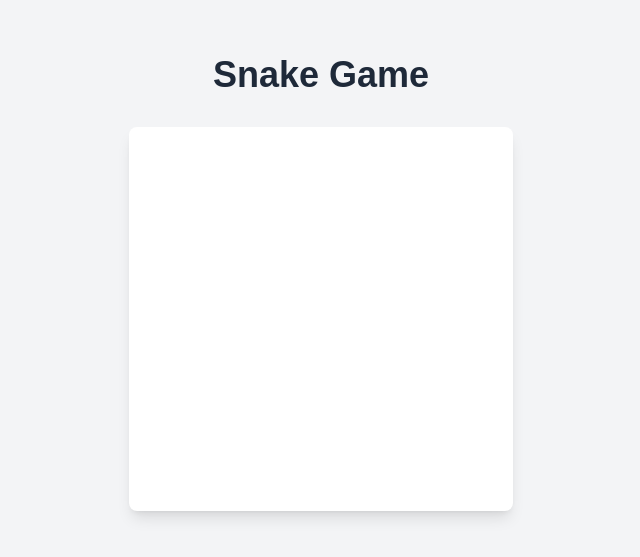
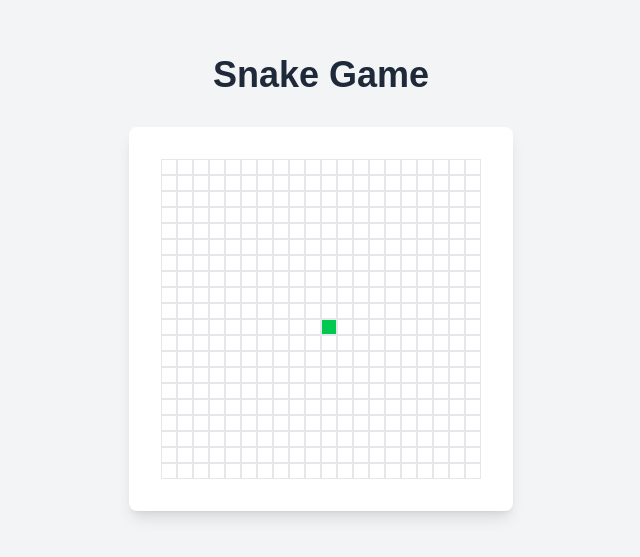
Before and after one commit to Bjornkjohnson/cool_site, a Next.js app: page /snake in a window 1280 px wide. Shown: the part 117-674 px from the top of the page, without its empty margins (319-959 px from the left). Built offline with nearby package versions, Linux system fonts and the light colour scheme.

Commit message:
Add Tailwind CSS configuration and enhance SnakeGame component with grid layout and keyboard controls

```diff
--- a/src/components/SnakeGame.tsx
+++ b/src/components/SnakeGame.tsx
@@ -1,7 +1,55 @@
+'use client';
+
+import { useState, useEffect } from 'react';
+
+const GRID_SIZE = 20;
+const CELL_SIZE = 20;
+
 export default function SnakeGame() {
+  const [snake, setSnake] = useState([{ x: 10, y: 10 }]);
+  const [direction, setDirection] = useState('RIGHT');
+
+  useEffect(() => {
+    const handleKeyPress = (e: KeyboardEvent) => {
+      switch (e.key) {
+        case 'ArrowUp':
+          setDirection('UP');
+          break;
+        case 'ArrowDown':
+          setDirection('DOWN');
+          break;
+        case 'ArrowLeft':
+          setDirection('LEFT');
+          break;
+        case 'ArrowRight':
+          setDirection('RIGHT');
+          break;
+      }
+    };
+
+    window.addEventListener('keydown', handleKeyPress);
+    return () => window.removeEventListener('keydown', handleKeyPress);
+  }, []);
+
   return (
-    <div className="w-96 h-96 bg-white rounded-lg shadow-lg">
-      {/* Game content will go here */}
+    <div className="w-96 h-96 bg-white rounded-lg shadow-lg p-4 flex items-center justify-center">
+      <div className="grid grid-cols-20 grid-rows-20 w-80 h-80">
+        {Array.from({ length: GRID_SIZE * GRID_SIZE }).map((_, index) => {
+          const x = index % GRID_SIZE;
+          const y = Math.floor(index / GRID_SIZE);
+          const isSnake = snake.some(segment => segment.x === x && segment.y === y);
+
+          return (
+            <div
+              key={index}
+              className={`border border-gray-200 ${
+                isSnake ? 'bg-green-500' : 'bg-white'
+              }`}
+              style={{ width: 16, height: 16 }}
+            />
+          );
+        })}
+      </div>
     </div>
   );
 }
--- /dev/null
+++ b/tailwind.config.mjs
@@ -0,0 +1,19 @@
+export default {
+  content: [
+    './src/**/*.{js,ts,jsx,tsx}',
+    './pages/**/*.{js,ts,jsx,tsx}',
+    './components/**/*.{js,ts,jsx,tsx}',
+    './app/**/*.{js,ts,jsx,tsx}',
+  ],
+  theme: {
+    extend: {
+      gridTemplateColumns: {
+        20: 'repeat(20, minmax(0, 1fr))',
+      },
+      gridTemplateRows: {
+        20: 'repeat(20, minmax(0, 1fr))',
+      },
+    },
+  },
+  plugins: [],
+};
```
